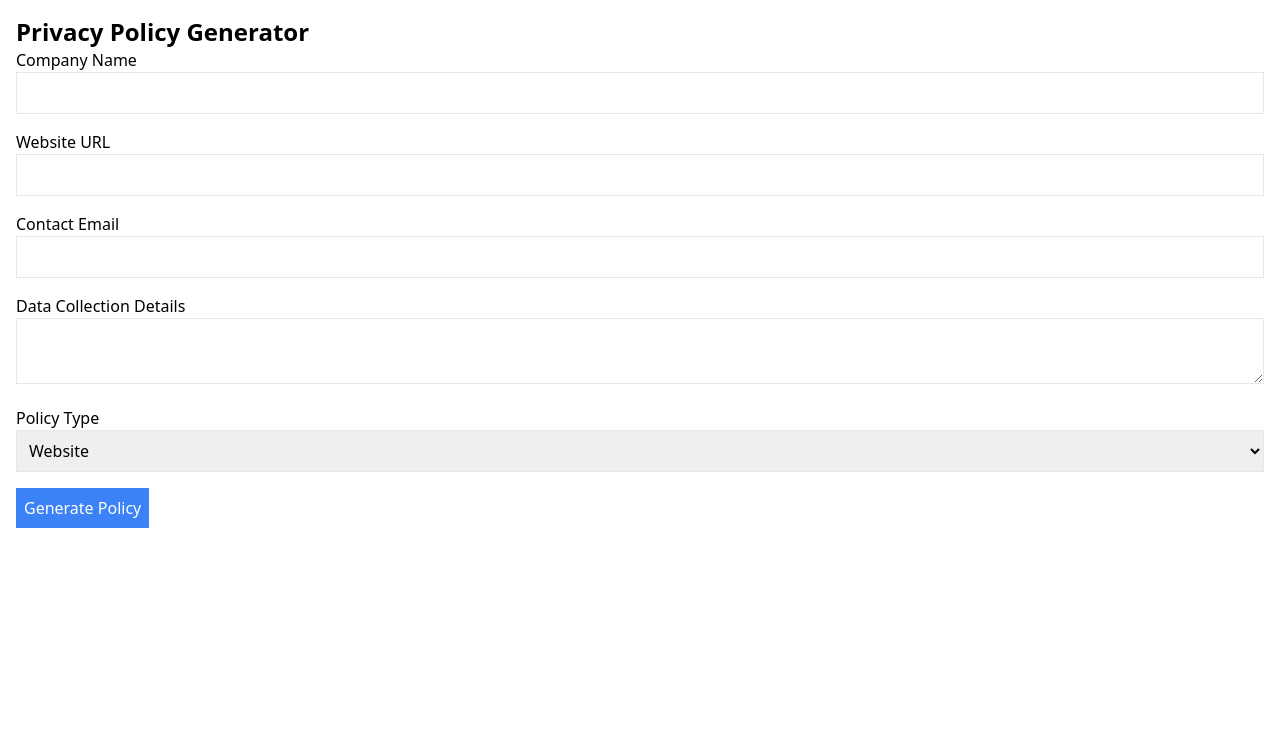
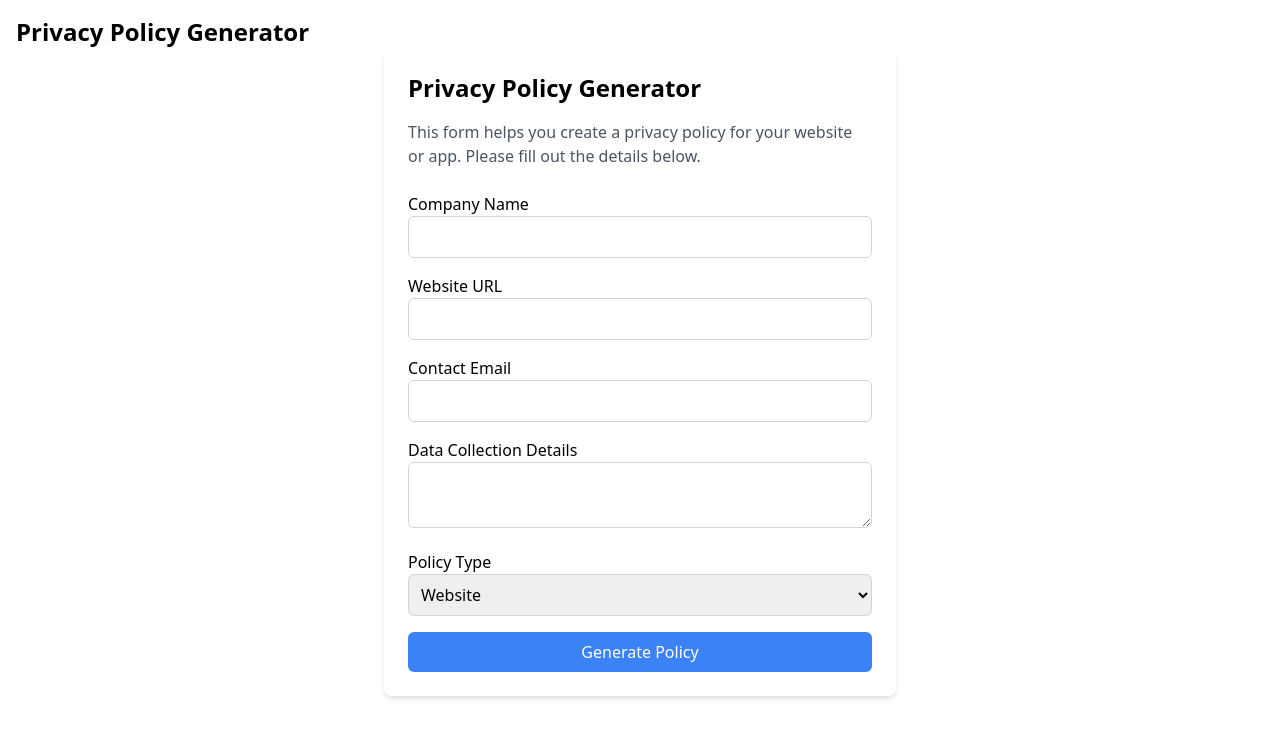
Before and after one commit to saikothouse/privacy-policy-gen, a React (Vite) app: page / in a window 1280 px wide. Shown: the top 738 px of the page. Built offline with nearby package versions, Linux system fonts and the light colour scheme.

Commit message:
Update PrivacyPolicyForm.jsx

```diff
--- a/src/PrivacyPolicyForm.jsx
+++ b/src/PrivacyPolicyForm.jsx
@@ -3,6 +3,11 @@ import { Formik, Form, Field } from 'formik';
 
 const PrivacyPolicyForm = ({ onGenerate }) => {
   return (
+    <div className="max-w-lg mx-auto p-6 bg-white rounded-lg shadow-md">
+      <h2 className="text-2xl font-semibold mb-4">Privacy Policy Generator</h2>
+      <p className="mb-6 text-gray-600">
+        This form helps you create a privacy policy for your website or app. Please fill out the details below.
+      </p>
       <Formik
         initialValues={{
           companyName: '',
@@ -18,32 +23,33 @@ const PrivacyPolicyForm = ({ onGenerate }) => {
         {() => (
           <Form className="space-y-4">
             <div>
-            <label htmlFor="companyName" className="block">Company Name</label>
-            <Field name="companyName" type="text" className="border p-2 w-full" required />
+              <label htmlFor="companyName" className="block font-medium">Company Name</label>
+              <Field name="companyName" type="text" className="border border-gray-300 p-2 w-full rounded-md focus:outline-none focus:ring-2 focus:ring-blue-500" required />
             </div>
             <div>
-            <label htmlFor="websiteUrl" className="block">Website URL</label>
-            <Field name="websiteUrl" type="text" className="border p-2 w-full" required />
+              <label htmlFor="websiteUrl" className="block font-medium">Website URL</label>
+              <Field name="websiteUrl" type="text" className="border border-gray-300 p-2 w-full rounded-md focus:outline-none focus:ring-2 focus:ring-blue-500" required />
             </div>
             <div>
-            <label htmlFor="contactEmail" className="block">Contact Email</label>
-            <Field name="contactEmail" type="email" className="border p-2 w-full" required />
+              <label htmlFor="contactEmail" className="block font-medium">Contact Email</label>
+              <Field name="contactEmail" type="email" className="border border-gray-300 p-2 w-full rounded-md focus:outline-none focus:ring-2 focus:ring-blue-500" required />
             </div>
             <div>
-            <label htmlFor="dataCollection" className="block">Data Collection Details</label>
-            <Field name="dataCollection" as="textarea" className="border p-2 w-full" required />
+              <label htmlFor="dataCollection" className="block font-medium">Data Collection Details</label>
+              <Field name="dataCollection" as="textarea" className="border border-gray-300 p-2 w-full rounded-md focus:outline-none focus:ring-2 focus:ring-blue-500" required />
             </div>
             <div>
-            <label htmlFor="policyType" className="block">Policy Type</label>
-            <Field as="select" name="policyType" className="border p-2 w-full">
+              <label htmlFor="policyType" className="block font-medium">Policy Type</label>
+              <Field as="select" name="policyType" className="border border-gray-300 p-2 w-full rounded-md focus:outline-none focus:ring-2 focus:ring-blue-500">
                 <option value="website">Website</option>
                 <option value="app">App</option>
               </Field>
             </div>
-          <button type="submit" className="bg-blue-500 text-white p-2">Generate Policy</button>
+            <button type="submit" className="w-full bg-blue-500 text-white p-2 rounded-md hover:bg-blue-600 transition duration-200">Generate Policy</button>
           </Form>
         )}
       </Formik>
+    </div>
   );
 };
 
```
Lines whose indentation alone changed are shown as unchanged.
